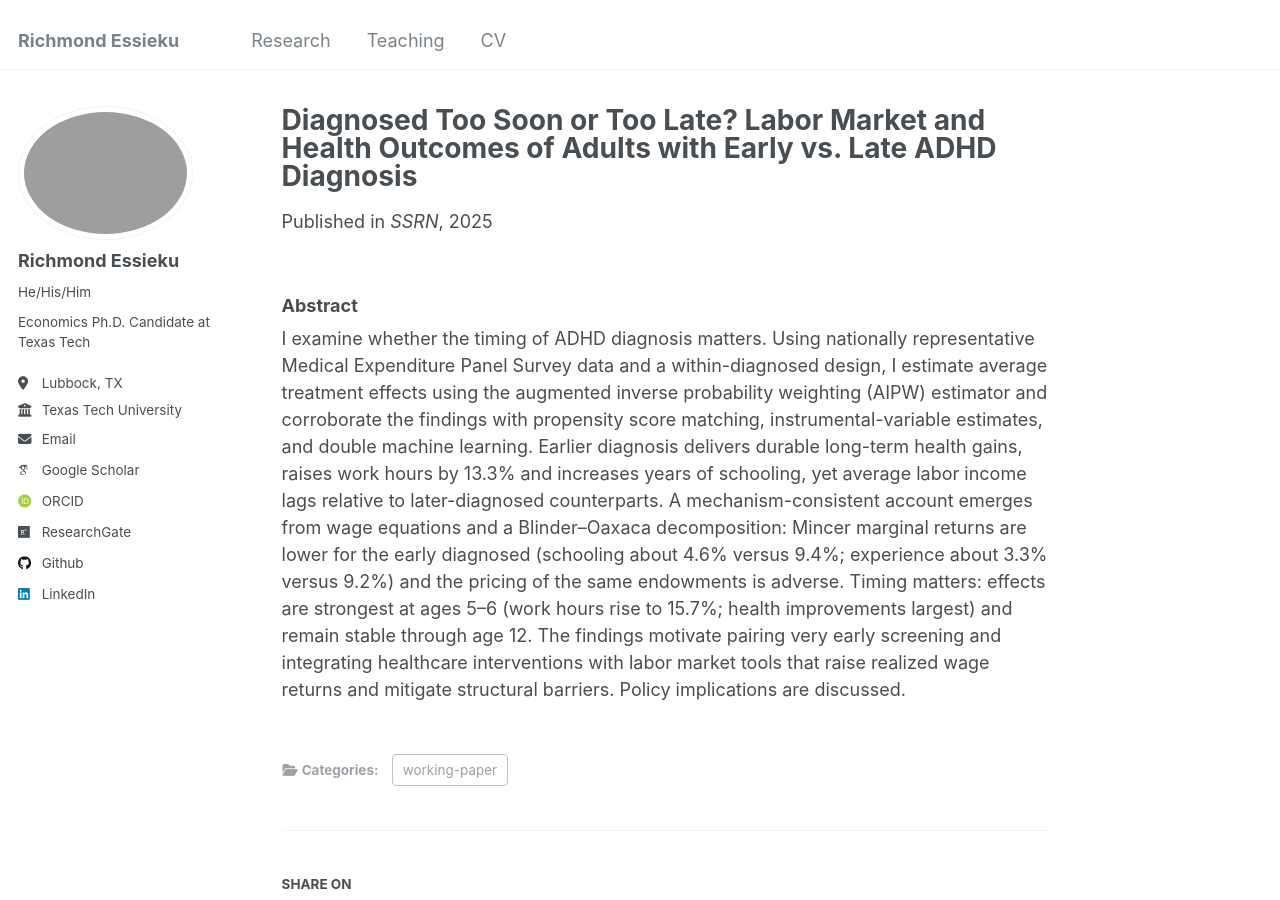
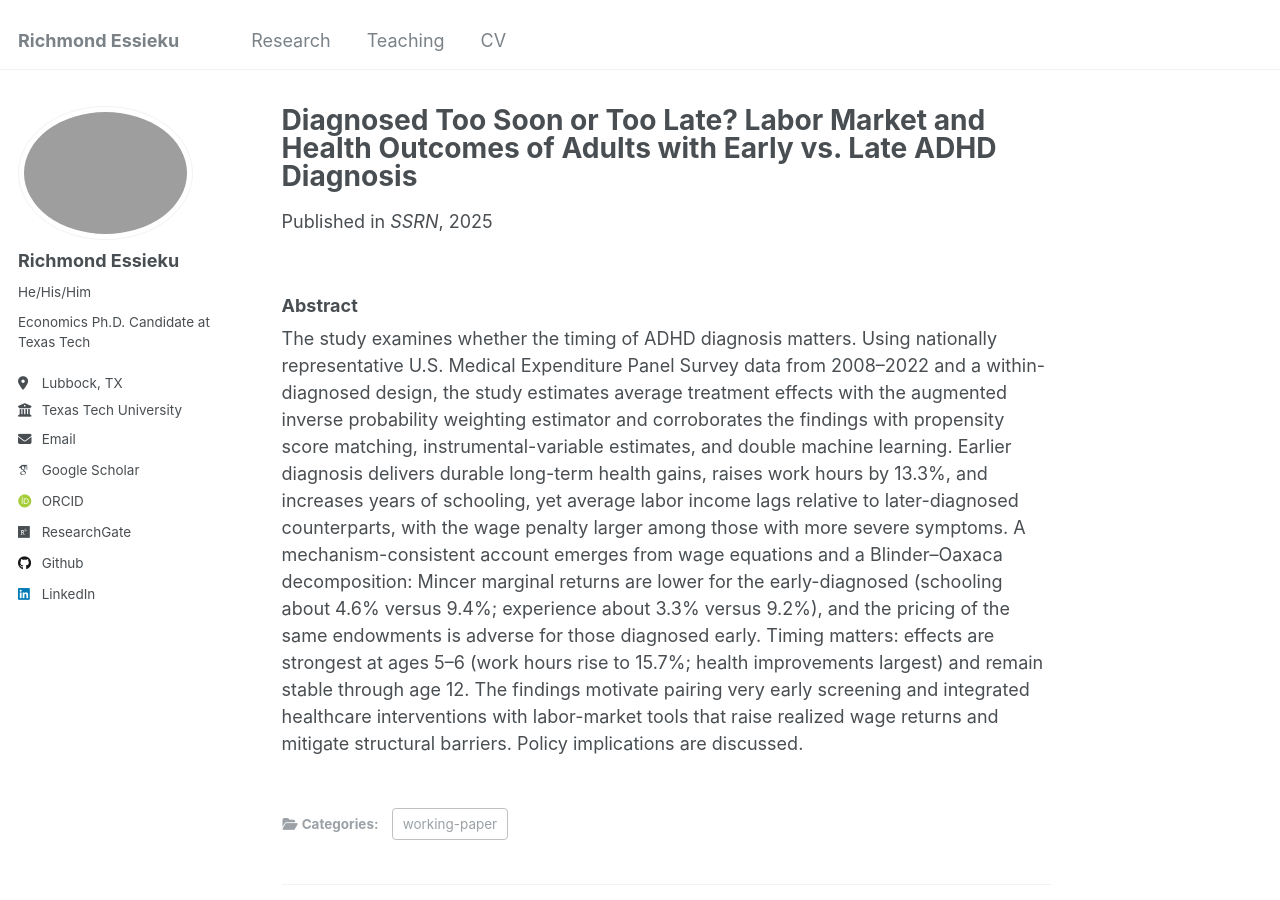
Before and after one commit to essieku/essieku.github.io, a Jekyll site: the page built from _publications/ADHD.md, in a window 1280 px wide and 900 px high. Built offline with Jekyll 4.4.1, drawn with Linux system fonts in a browser that asks for light colours; some web fonts are replaced.

Commit message:
Update ADHD.md

```diff
--- a/_publications/ADHD.md
+++ b/_publications/ADHD.md
@@ -13,4 +13,4 @@ paperurl: 'https://papers.ssrn.com/sol3/papers.cfm?abstract_id=5452997'
 ---
 
 ### Abstract
-I examine whether the timing of ADHD diagnosis matters. Using nationally representative Medical Expenditure Panel Survey data and a within-diagnosed design, I estimate average treatment effects using the augmented inverse probability weighting (AIPW) estimator and corroborate the findings with propensity score matching, instrumental-variable estimates, and double machine learning. Earlier diagnosis delivers durable long-term health gains, raises work hours by 13.3% and increases years of schooling, yet average labor income lags relative to later-diagnosed counterparts. A mechanism-consistent account emerges from wage equations and a Blinder–Oaxaca decomposition: Mincer marginal returns are lower for the early diagnosed (schooling about 4.6% versus 9.4%; experience about 3.3% versus 9.2%) and the pricing of the same endowments is adverse. Timing matters: effects are strongest at ages 5–6 (work hours rise to 15.7%; health improvements largest) and remain stable through age 12. The findings motivate pairing very early screening and integrating healthcare interventions with labor market tools that raise realized wage returns and mitigate structural barriers. Policy implications are discussed.
+The study examines whether the timing of ADHD diagnosis matters. Using nationally representative U.S. Medical Expenditure Panel Survey data from 2008–2022 and a within-diagnosed design, the study estimates average treatment effects with the augmented inverse probability weighting estimator and corroborates the findings with propensity score matching, instrumental-variable estimates, and double machine learning. Earlier diagnosis delivers durable long-term health gains, raises work hours by 13.3%, and increases years of schooling, yet average labor income lags relative to later-diagnosed counterparts, with the wage penalty larger among those with more severe symptoms. A mechanism-consistent account emerges from wage equations and a Blinder–Oaxaca decomposition: Mincer marginal returns are lower for the early-diagnosed (schooling about 4.6% versus 9.4%; experience about 3.3% versus 9.2%), and the pricing of the same endowments is adverse for those diagnosed early. Timing matters: effects are strongest at ages 5–6 (work hours rise to 15.7%; health improvements largest) and remain stable through age 12. The findings motivate pairing very early screening and integrated healthcare interventions with labor-market tools that raise realized wage returns and mitigate structural barriers. Policy implications are discussed.
```
